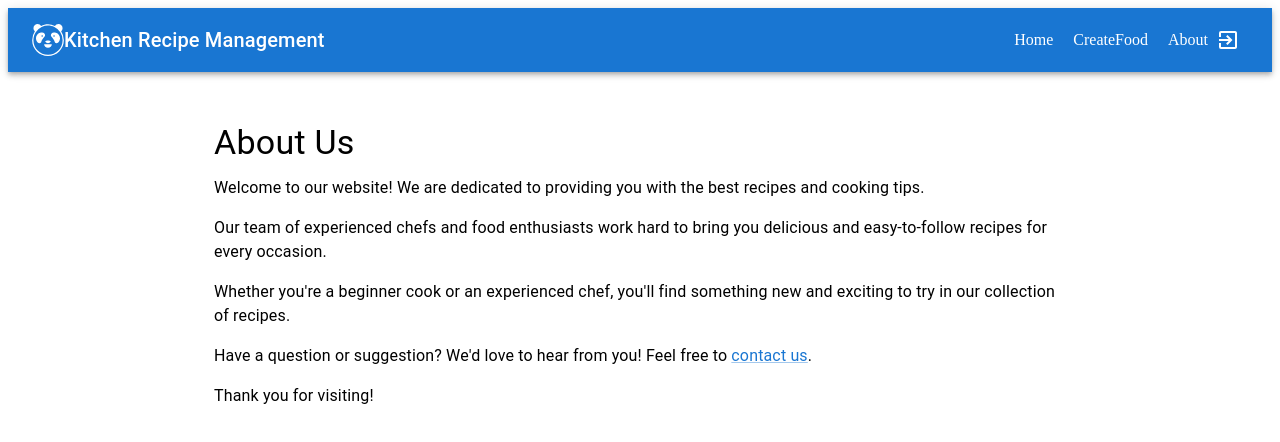
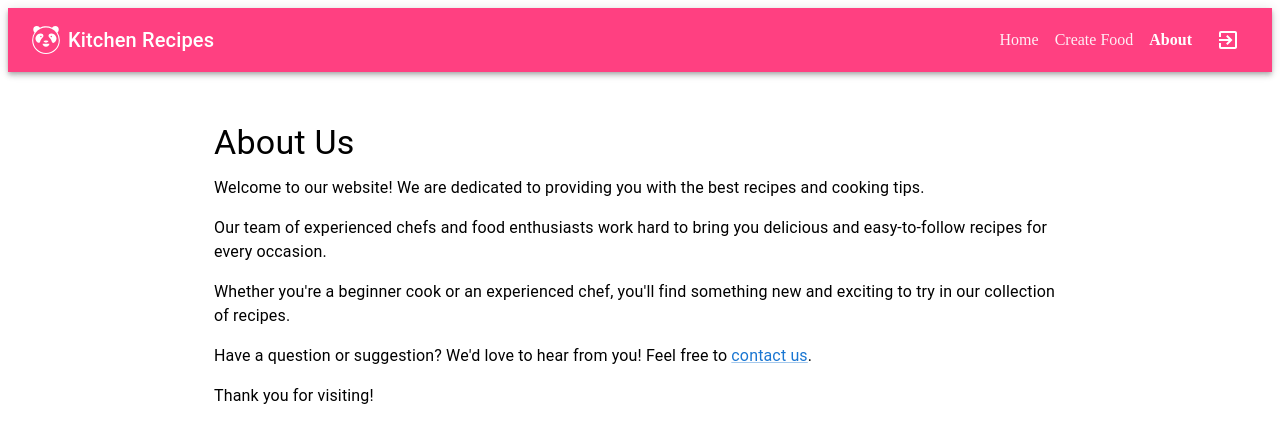
Before and after one commit to AnandYellapu/kitchen-recipe-frontend, a React (Create React App) app: page /about in a window 1280 px wide. Shown: the top 442 px of the page. Built offline with nearby package versions, Linux system fonts and the light colour scheme.

Commit message:
Update Header.js

```diff
--- a/src/components/Header.js
+++ b/src/components/Header.js
@@ -1,101 +1,239 @@
+// import React, { useState } from 'react';
+// import { Link, useNavigate } from 'react-router-dom';
+// import { AppBar, Toolbar, Typography, IconButton, Drawer, List, ListItem, ListItemText, ListItemIcon, useMediaQuery } from '@mui/material';
+// import { SiFoodpanda } from 'react-icons/si';
+// import { MdMenu, MdExitToApp, MdHome, MdAddCircle, MdInfo } from 'react-icons/md';
+// import { RingLoader } from 'react-spinners'; // Import RingLoader from react-spinners
+
+// const Header = () => {
+//   const [drawerOpen, setDrawerOpen] = useState(false);
+//   const [loading, setLoading] = useState(false); // State to track loading status
+//   const isSmallScreen = useMediaQuery('(max-width:600px)');
+//   const navigate = useNavigate();
+
+//   const toggleDrawer = () => {
+//     setDrawerOpen(!drawerOpen);
+//   };
+
+//   const handleLogout = () => {
+//     setLoading(true); // Set loading to true when logout starts
+//     localStorage.removeItem('token');
+//     setTimeout(() => {
+//       navigate('/login');
+//       setLoading(false); // Set loading to false after logout is complete
+//     }, 3000);
+//   };
+
+//   return (
+//     <React.Fragment>
+//       <AppBar position="static" className="header">
+//         <Toolbar className="toolbar">
+//           <Link to="/" className="logo-link">
+//             <SiFoodpanda className="logo-icon" />
+//             <Typography variant="h6" className="logo-title">
+//               Kitchen Recipe Management
+//             </Typography>
+//           </Link>
+//           {isSmallScreen && (
+//             <IconButton edge="end" color="inherit" aria-label="menu" onClick={toggleDrawer}>
+//               {loading ? (
+//                 <RingLoader color="#ffffff" loading={loading} size={24} /> // Render RingLoader when loading
+//               ) : (
+//                 <MdMenu />
+//               )}
+//             </IconButton>
+//           )}
+//           {!isSmallScreen && (
+//             <React.Fragment>
+//               <nav className="nav">
+//                 <Link className="nav-link" activeClassName="active-link" to="/all">
+//                   Home
+//                 </Link>
+//                 <Link className="nav-link" activeClassName="active-link" to="/create">
+//                   CreateFood
+//                 </Link>
+//                 <Link className="nav-link" activeClassName="active-link" to="/about">
+//                   About
+//                 </Link>
+//               </nav>
+//               <Link className="logout-link" onClick={handleLogout}>
+//                 {loading ? (
+//                   <RingLoader color="#ffffff" loading={loading} size={24} /> // Render RingLoader when loading
+//                 ) : (
+//                   <IconButton color="inherit">
+//                     <MdExitToApp className="logout-icon" />
+//                   </IconButton>
+//                 )}
+//               </Link>
+//             </React.Fragment>
+//           )}
+//         </Toolbar>
+//       </AppBar>
+//       <Drawer anchor="right" open={drawerOpen} onClose={toggleDrawer}>
+//         <List>
+//           <ListItem button component={Link} to="/all" onClick={toggleDrawer}>
+//             <ListItemIcon><MdHome /></ListItemIcon>
+//             <ListItemText primary="Home" />
+//           </ListItem>
+//           <ListItem button component={Link} to="/create" onClick={toggleDrawer}>
+//             <ListItemIcon><MdAddCircle /></ListItemIcon>
+//             <ListItemText primary="CreateFood" />
+//           </ListItem>
+//           <ListItem button component={Link} to="/about" onClick={toggleDrawer}>
+//             <ListItemIcon><MdInfo /></ListItemIcon>
+//             <ListItemText primary="About" />
+//           </ListItem>
+//           <ListItem button onClick={handleLogout}>
+//             <ListItemIcon>
+//               {loading ? (
+//                 <RingLoader color="#000000" loading={loading} size={24} /> // Render RingLoader when loading
+//               ) : (
+//                 <MdExitToApp />
+//               )}
+//             </ListItemIcon>
+//             <ListItemText primary="Logout" />
+//           </ListItem>
+//         </List>
+//       </Drawer>
+//     </React.Fragment>
+//   );
+// };
+
+// export default Header;
+
+
+
+
+
+
+
+
+
+
+
+
+
+
+
+
 import React, { useState } from 'react';
-import { Link, useNavigate } from 'react-router-dom';
-import { AppBar, Toolbar, Typography, IconButton, Drawer, List, ListItem, ListItemText, ListItemIcon, useMediaQuery } from '@mui/material';
+import { NavLink, useNavigate } from 'react-router-dom';
+import {
+  AppBar, Toolbar, Typography, IconButton,
+  Drawer, List, ListItem, ListItemText,
+  ListItemIcon, Box, Stack, useMediaQuery
+} from '@mui/material';
+import {
+  MdMenu, MdExitToApp, MdHome, MdAddCircle, MdInfo
+} from 'react-icons/md';
 import { SiFoodpanda } from 'react-icons/si';
-import { MdMenu, MdExitToApp, MdHome, MdAddCircle, MdInfo } from 'react-icons/md';
-import { RingLoader } from 'react-spinners'; // Import RingLoader from react-spinners
+import { RingLoader } from 'react-spinners';
+
+const navItems = [
+  { label: 'Home', to: '/all', icon: <MdHome /> },
+  { label: 'Create Food', to: '/create', icon: <MdAddCircle /> },
+  { label: 'About', to: '/about', icon: <MdInfo /> }
+];
 
 const Header = () => {
   const [drawerOpen, setDrawerOpen] = useState(false);
-  const [loading, setLoading] = useState(false); // State to track loading status
+  const [loading, setLoading] = useState(false);
   const isSmallScreen = useMediaQuery('(max-width:600px)');
   const navigate = useNavigate();
 
-  const toggleDrawer = () => {
-    setDrawerOpen(!drawerOpen);
-  };
+  const toggleDrawer = () => setDrawerOpen(prev => !prev);
 
   const handleLogout = () => {
-    setLoading(true); // Set loading to true when logout starts
+    setLoading(true);
     localStorage.removeItem('token');
     setTimeout(() => {
+      setLoading(false);
       navigate('/login');
-      setLoading(false); // Set loading to false after logout is complete
     }, 3000);
   };
 
+  const drawerContent = (
+    <Box sx={{ width: 250 }} role="presentation" onClick={toggleDrawer}>
+      <List>
+        {navItems.map(({ label, to, icon }) => (
+          <ListItem button component={NavLink} to={to} key={label}>
+            <ListItemIcon>{icon}</ListItemIcon>
+            <ListItemText primary={label} />
+          </ListItem>
+        ))}
+        <ListItem button onClick={handleLogout}>
+          <ListItemIcon>
+            {loading ? (
+              <RingLoader color="#000000" size={20} />
+            ) : (
+              <MdExitToApp />
+            )}
+          </ListItemIcon>
+          <ListItemText primary="Logout" />
+        </ListItem>
+      </List>
+    </Box>
+  );
+
   return (
-    <React.Fragment>
-      <AppBar position="static" className="header">
-        <Toolbar className="toolbar">
-          <Link to="/" className="logo-link">
-            <SiFoodpanda className="logo-icon" />
-            <Typography variant="h6" className="logo-title">
-              Kitchen Recipe Management
+    <>
+      <AppBar position="static" sx={{ bgcolor: '#ff4081' }}>
+        <Toolbar sx={{ display: 'flex', justifyContent: 'space-between' }}>
+          <Box
+            component={NavLink}
+            to="/"
+            sx={{
+              display: 'flex',
+              alignItems: 'center',
+              textDecoration: 'none',
+              color: 'inherit'
+            }}
+          >
+            <SiFoodpanda size={28} />
+            <Typography variant="h6" sx={{ ml: 1 }}>
+              Kitchen Recipes
             </Typography>
-          </Link>
-          {isSmallScreen && (
-            <IconButton edge="end" color="inherit" aria-label="menu" onClick={toggleDrawer}>
+          </Box>
+
+          {isSmallScreen ? (
+            <IconButton edge="end" color="inherit" onClick={toggleDrawer} aria-label="menu">
               {loading ? (
-                <RingLoader color="#ffffff" loading={loading} size={24} /> // Render RingLoader when loading
+                <RingLoader color="#ffffff" size={20} />
               ) : (
-                <MdMenu />
+                <MdMenu size={24} />
               )}
             </IconButton>
-          )}
-          {!isSmallScreen && (
-            <React.Fragment>
-              <nav className="nav">
-                <Link className="nav-link" activeClassName="active-link" to="/all">
-                  Home
-                </Link>
-                <Link className="nav-link" activeClassName="active-link" to="/create">
-                  CreateFood
-                </Link>
-                <Link className="nav-link" activeClassName="active-link" to="/about">
-                  About
-                </Link>
-              </nav>
-              <Link className="logout-link" onClick={handleLogout}>
+          ) : (
+            <Stack direction="row" spacing={2} alignItems="center">
+              {navItems.map(({ label, to }) => (
+                <NavLink
+                  key={label}
+                  to={to}
+                  style={({ isActive }) => ({
+                    textDecoration: 'none',
+                    color: isActive ? '#fff' : '#ffeef5',
+                    fontWeight: isActive ? 'bold' : 'normal'
+                  })}
+                >
+                  {label}
+                </NavLink>
+              ))}
+              <IconButton color="inherit" onClick={handleLogout} aria-label="logout">
                 {loading ? (
-                  <RingLoader color="#ffffff" loading={loading} size={24} /> // Render RingLoader when loading
+                  <RingLoader color="#ffffff" size={20} />
                 ) : (
-                  <IconButton color="inherit">
-                    <MdExitToApp className="logout-icon" />
-                  </IconButton>
+                  <MdExitToApp />
                 )}
-              </Link>
-            </React.Fragment>
+              </IconButton>
+            </Stack>
           )}
         </Toolbar>
       </AppBar>
+
       <Drawer anchor="right" open={drawerOpen} onClose={toggleDrawer}>
-        <List>
-          <ListItem button component={Link} to="/all" onClick={toggleDrawer}>
-            <ListItemIcon><MdHome /></ListItemIcon>
-            <ListItemText primary="Home" />
-          </ListItem>
-          <ListItem button component={Link} to="/create" onClick={toggleDrawer}>
-            <ListItemIcon><MdAddCircle /></ListItemIcon>
-            <ListItemText primary="CreateFood" />
-          </ListItem>
-          <ListItem button component={Link} to="/about" onClick={toggleDrawer}>
-            <ListItemIcon><MdInfo /></ListItemIcon>
-            <ListItemText primary="About" />
-          </ListItem>
-          <ListItem button onClick={handleLogout}>
-            <ListItemIcon>
-              {loading ? (
-                <RingLoader color="#000000" loading={loading} size={24} /> // Render RingLoader when loading
-              ) : (
-                <MdExitToApp />
-              )}
-            </ListItemIcon>
-            <ListItemText primary="Logout" />
-          </ListItem>
-        </List>
+        {drawerContent}
       </Drawer>
-    </React.Fragment>
+    </>
   );
 };
 
```
